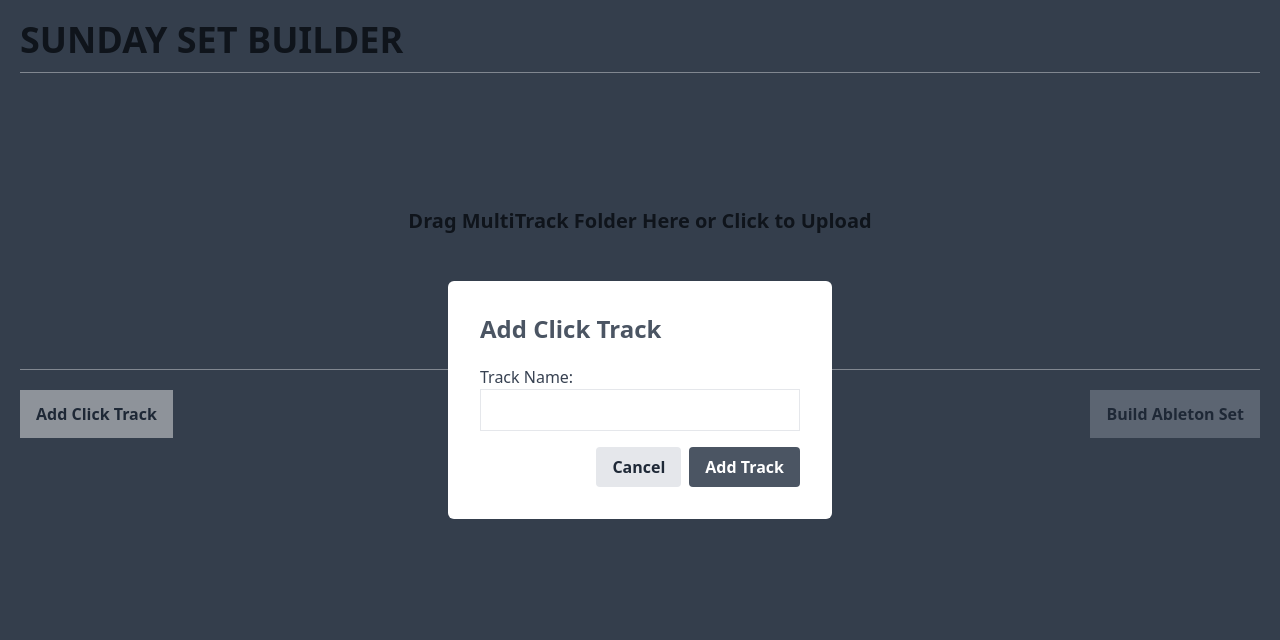
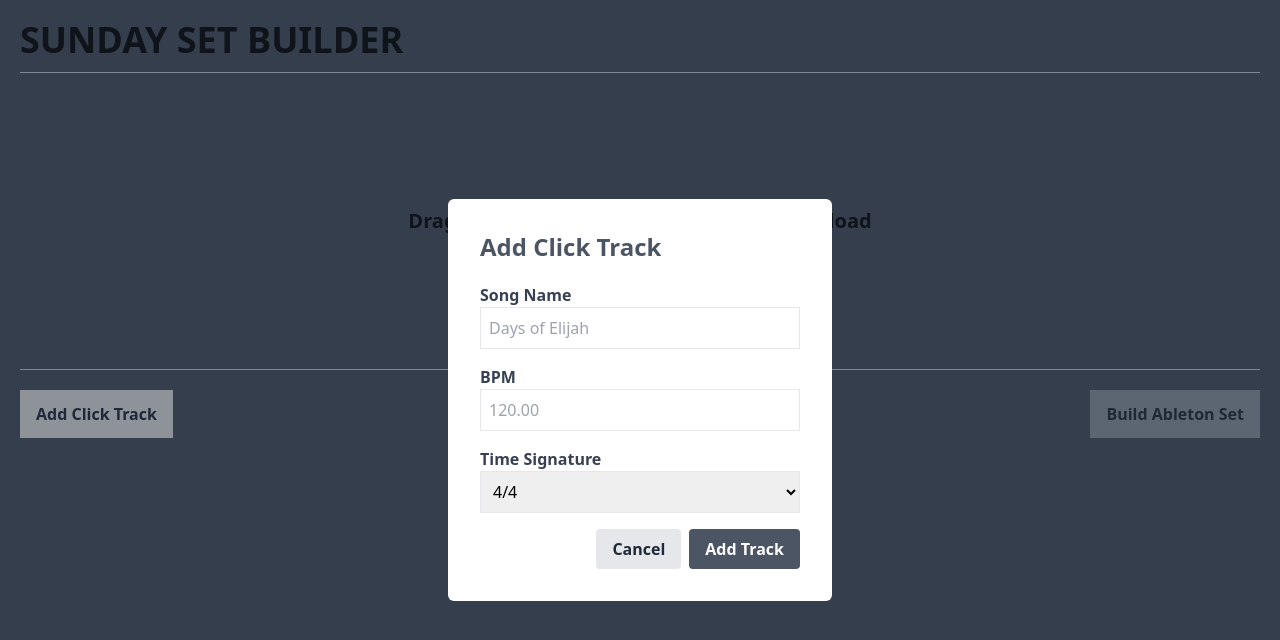
Before and after one commit to hwyatt/sunday-set-builder, a Next.js app: page / in a window 1280 px wide. Both pictures are taken after a click on the button "Add Click Track". Shown: the top 640 px of the page. Built offline with nearby package versions, Linux system fonts and the light colour scheme.

Commit message:
working set download, almost working add click - check select

```diff
--- a/src/components/AddClickTrackModal.tsx
+++ b/src/components/AddClickTrackModal.tsx
@@ -1,11 +1,13 @@
 import React, { useState } from "react";
 
 const AddClickTrackModal = ({ onClose, onAddClickTrack }: any) => {
-  const [trackName, setTrackName] = useState("");
+  const [clickName, setClickName] = useState<string>("");
+  const [clickBPM, setClickBPM] = useState<string>("");
+  const [clickTime, setClickTime] = useState<string>("");
 
   const handleAddClickTrack = () => {
     // Perform any additional validation if needed
-    onAddClickTrack(trackName);
+    onAddClickTrack({ clickName, clickBPM, clickTime });
     onClose();
   };
 
@@ -15,16 +17,40 @@ const AddClickTrackModal = ({ onClose, onAddClickTrack }: any) => {
         <h2 className="text-2xl text-gray-600 font-semibold mb-5">
           Add Click Track
         </h2>
-        <label htmlFor="trackName" className="block text-gray-700">
-          Track Name:
+        <label htmlFor="songName" className="font-bold block text-gray-700">
+          Song Name
         </label>
         <input
           type="text"
-          id="trackName"
+          id="songName"
+          placeholder="Days of Elijah"
           className="text-black w-full border p-2 mb-4"
-          value={trackName}
-          onChange={(e) => setTrackName(e.target.value)}
+          value={clickName}
+          onChange={(e) => setClickName(e.target.value)}
         />
+        <label htmlFor="songBPM" className="font-bold block text-gray-700">
+          BPM
+        </label>
+        <input
+          type="number"
+          id="songBPM"
+          placeholder="120.00"
+          className="text-black w-full border p-2 mb-4"
+          value={clickBPM}
+          onChange={(e) => setClickBPM(e.target.value)}
+        />
+        <label htmlFor="songTime" className="font-bold block text-gray-700">
+          Time Signature
+        </label>
+        <select
+          id="songTime"
+          className="text-black w-full border p-2 mb-4"
+          defaultValue={"4/4"}
+          onChange={(e) => setClickTime(e.target.value)}
+        >
+          <option value="4/4">4/4</option>
+          <option value="6/8">6/8</option>
+        </select>
         <div className="flex justify-end">
           <button
             className="bg-gray-200 hover:bg-gray-400 text-gray-800 font-bold py-2 px-4 mr-2 rounded"
--- a/src/pages/index.tsx
+++ b/src/pages/index.tsx
@@ -7,6 +7,10 @@ export default function Home() {
   const [songOrder, setSongOrder] = useState<any[]>([]);
   const [multiTracks, setMultiTracks] = useState<any[]>([]);
   const [audioClips, setAudioClips] = useState<any[]>([]);
+
+  const [clickName, setClickName] = useState<string | null>(null);
+  const [clickBPM, setClickBPM] = useState<string | null>(null);
+  const [clickTime, setClickTime] = useState<string | null>(null);
 
   const [isModalOpen, setModalOpen] = useState(false);
 
@@ -18,30 +22,30 @@ export default function Home() {
     setModalOpen(false);
   };
 
-  const handleAddClickTrack = (trackName: any) => {
+  const handleAddClickTrack = ({ clickName, clickBPM, clickTime }: any) => {
+    console.log(clickTime);
     const items = Array.from(songOrder);
-    // const timeTop = clickTime === "4/4" ? "4" : "6";
-    // const timeBottom = clickTime === "4/4" ? "4" : "8";
-    // const duration = timeTop === "4" ? "4" : "3";
+    const timeTop = clickTime === "4/4" ? "4" : "6";
+    const timeBottom = clickTime === "4/4" ? "4" : "8";
+    const duration = timeTop === "4" ? "4" : "3";
     items.push({
-      name: "Test Click",
-      bpm: "200",
-      time_signature_top: "4",
-      time_signature_bottom: "4",
-      // name: clickName,
-      // bpm: clickBPM,
-      // time_signature_top: timeTop,
-      // time_signature_bottom: timeBottom,
+      // name: "Test Click",
+      // bpm: "200",
+      // time_signature_top: "4",
+      // time_signature_bottom: "4",
+      id: (Date.now() + Math.random()).toString().replace(".", ""),
+      name: clickName,
+      bpm: clickBPM,
+      time_signature_top: timeTop,
+      time_signature_bottom: timeBottom,
       track: false,
       key: "0",
-      duration: "0:00",
+      duration: "-",
       clips: [],
       img: "/metronome.png",
     });
     setSongOrder(items);
   };
-
-  console.log(songOrder);
 
   function handleOnDragEnd(result: any) {
     if (!result.destination) return;
@@ -54,32 +58,26 @@ export default function Home() {
   }
 
   const postBuildSet = async () => {
-    console.log("handle build set");
-    // try {
-    //   const formData = new FormData();
-    //   formData.append("json", JSON.stringify(songOrder));
+    try {
+      const formData = new FormData();
+      formData.append("json", JSON.stringify(songOrder));
 
-    //   for (let i = 0; i < multiTracks.length; i++) {
-    //     for (let j = 0; j < multiTracks[i].clips.length; j++) {
-    //       formData.append(multiTracks[i].name, multiTracks[i].clips[j]);
-    //     }
-    //   }
+      for (let i = 0; i < multiTracks.length; i++) {
+        for (let j = 0; j < multiTracks[i].clips.length; j++) {
+          formData.append(multiTracks[i].name, multiTracks[i].clips[j]);
+        }
+      }
 
-    //   const response = await fetch("http://localhost:8080/set", {
-    //     method: "POST",
-    //     body: formData,
-    //   }).then((res) => {
-    //     // TODO: NOT WORKING
-    //     const setId = res.data.id;
-    //     window.open(`http://localhost:8080/download?id=${setId}`);
-    //   });
+      const response = await fetch("http://localhost:8080/set", {
+        method: "POST",
+        body: formData,
+      });
 
-    //   if (!response.ok) {
-    //     throw new Error("Failed to upload file");
-    //   }
-    // } catch (e) {
-    //   return console.log(e);
-    // }
+      const setInfoRes = await response.json();
+      window.open(`http://localhost:8080/download?id=${setInfoRes.id}`);
+    } catch (e) {
+      return console.log(e);
+    }
   };
 
   return (
```
